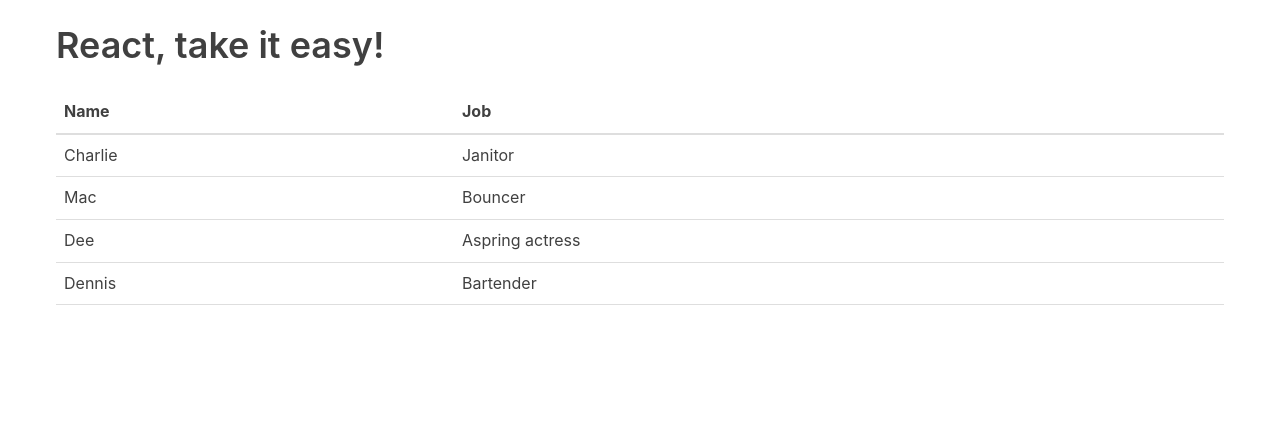
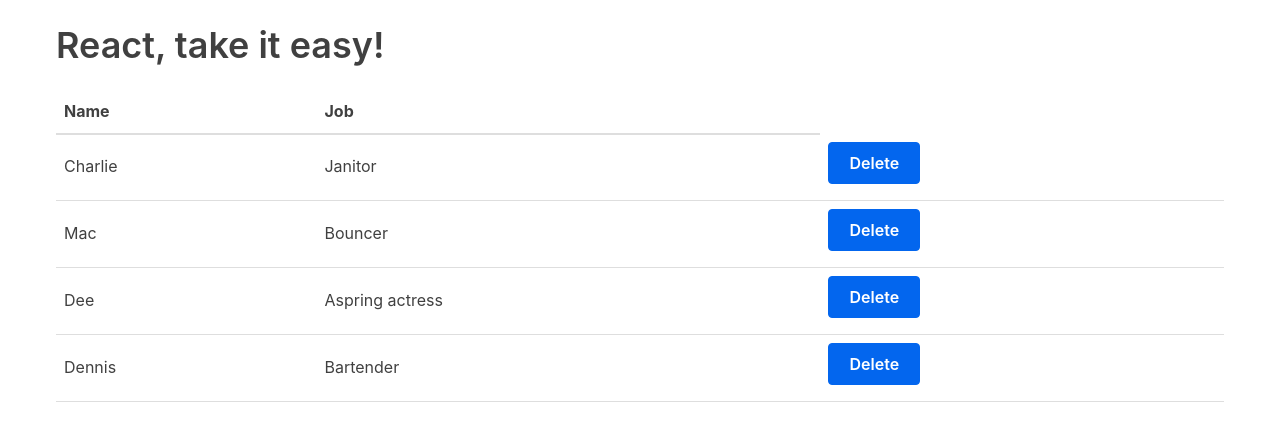
Before and after one commit to MamzelNyf/React-tutorial-form, a React (Create React App) app: page / in a window 1280 px wide. Shown: the top 424 px of the page. Built offline with nearby package versions, Linux system fonts and the light colour scheme.

Commit message:
add removeCharacter to delete an item from variable array passing trhough props

```diff
--- a/src/App.js
+++ b/src/App.js
@@ -2,8 +2,8 @@ import React, {Component} from 'react'
 import Table from './Table'
 
 class App extends Component {
-    render(){
-        const characters = [
+    state = {// state as any data that should be saved and modified without necessarily being added to a database
+        characters:[
             {
             name: 'Charlie',
             job: 'Janitor',
@@ -20,11 +20,43 @@ class App extends Component {
             name: 'Dennis',
             job: 'Bartender',
             },
-        ]
+        ],
+    }
+    removeCharacter = index => {// create a removeCharacter method on the parent App class to be able to remove a character from the table
+        const {characters} = this.state
+
+        this.setState({//this.setState(), a built-in method for manipulating state.
+            characters: characters.filter((characters, i) => {//filter does not mutate but rather creates a new array
+                return i !== index //filter the array based on an index that we pass through, and return the new array.
+            }),
+        })
+    }
+    render(){
+        const {characters} = this.state
+
+        // const characters = [
+        //     {
+        //         name: 'Charlie',
+        //     job: 'Janitor',
+        //     },
+        //     {
+        //     name: 'Mac',
+        //     job: 'Bouncer',
+        //     },
+        //     {
+        //     name: 'Dee',
+        //     job: 'Aspring actress',
+        //     },
+        //     {
+        //     name: 'Dennis',
+        //     job: 'Bartender',
+        //     },
+        // ]
         return(
             <div className="container">
                 <h1>React, take it easy!</h1>
-                <Table characterData={characters} />
+                <Table characterData={characters} removeCharacter={this.removeCharacter} />
+                {/* pass the removeCharacter function through as a prop to Table */}
             </div>
         )
     }
--- a/src/Table.js
+++ b/src/Table.js
@@ -16,12 +16,15 @@ const TableHeader = () => {
 }
 
 const TableBody = props => {//with props, it's one way data flow
-    const rows = props.characterData.map((row,index) => {
+    const rows = props.characterData.map((row,index) => { //props are read-only, effective way to pass data  to a React component
         return (
-            <tr key={index}>
+             <tr key={index}> {/*always use keys when making lists in React, as they help identify each list item */}
                 <td>{row.name}</td>
                 <td>{row.job}</td>
-
+                <td>
+                    <button onClick={() => props.removeCharacter(index)}>Delete</button>
+                    {/* pass key/index through as a parameter, so the filter function knows which item to remove. */}
+                </td>
             </tr>
         )
     })
@@ -31,12 +34,12 @@ const TableBody = props => {//with props, it's one way data flow
 
 class Table extends Component {
     render(){
-        const {characterData} = this.props //Since we're passing it down to TableBody from Table, we have to pass it as a props
+        const {characterData, removeCharacter} = this.props //Since we're passing it down to TableBody from Table, we have to pass it as a props
 
         return(
             <table>
                 <TableHeader />
-                <TableBody characterData={characterData}/>
+                <TableBody characterData={characterData} removeCharacter={removeCharacter}/>
             </table>
         )
     }
```
